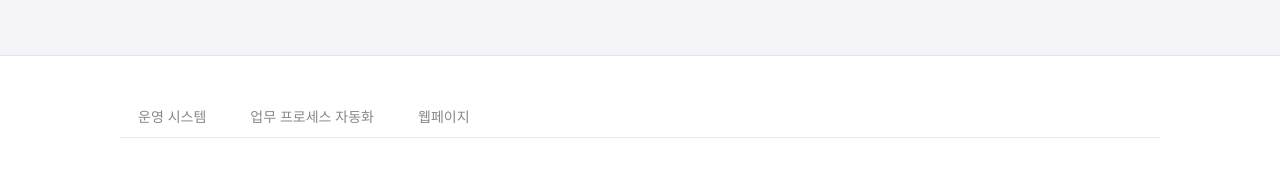
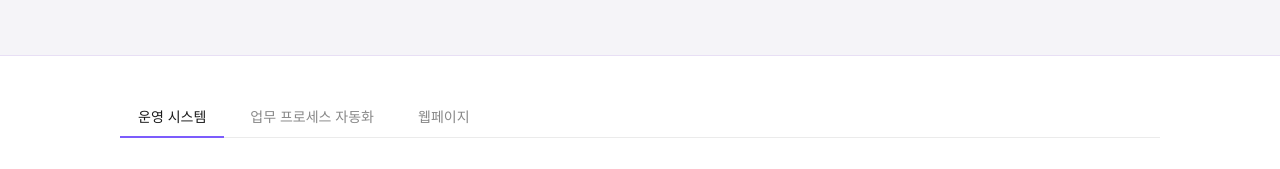
Before and after one commit to nsdlab26/blog, a Jekyll site: the page built from index.html, in a window 1280 px wide. Shown: the part 320-489 px from the top of the page. Built offline with Jekyll 4.4.1, drawn with Linux system fonts in a browser that asks for light colours; some web fonts are replaced; grey boxes are pictures that could not be loaded.

Commit message:
Update index.html

```diff
--- a/index.html
+++ b/index.html
@@ -99,7 +99,7 @@ title: 실제 사례
 
   <!-- FILTER TABS -->
   <div class="filter-tabs">
-    <button class="filter-tab" data-cat="운영 시스템">운영 시스템</button>
+    <button class="filter-tab active" data-cat="운영 시스템">운영 시스템</button>
     <button class="filter-tab" data-cat="업무 프로세스 자동화">업무 프로세스 자동화</button>
     <button class="filter-tab" data-cat="웹페이지">웹페이지</button>
   </div>
```
